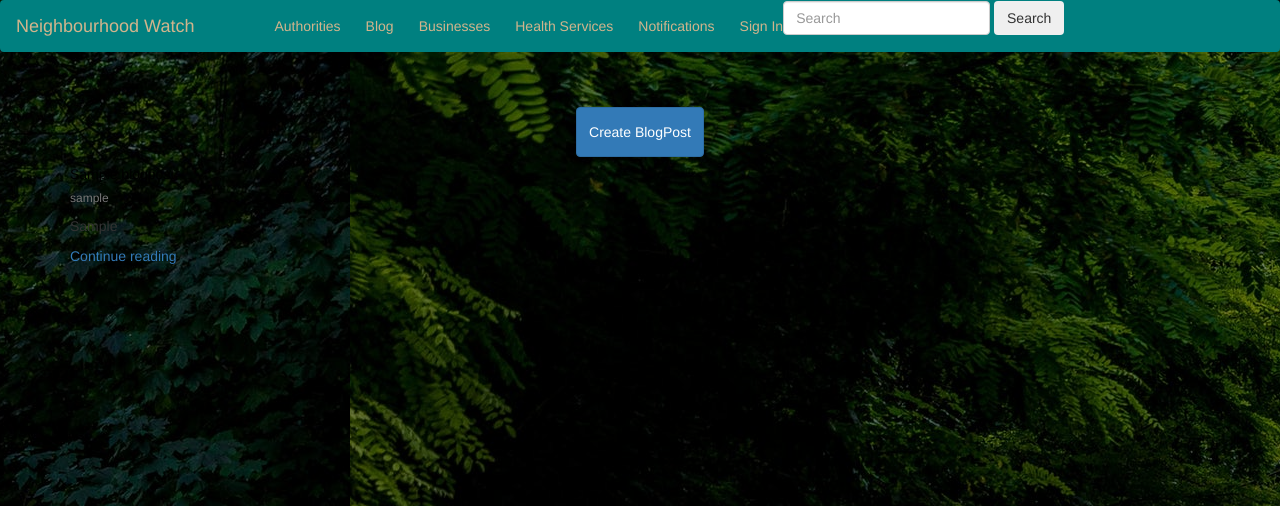
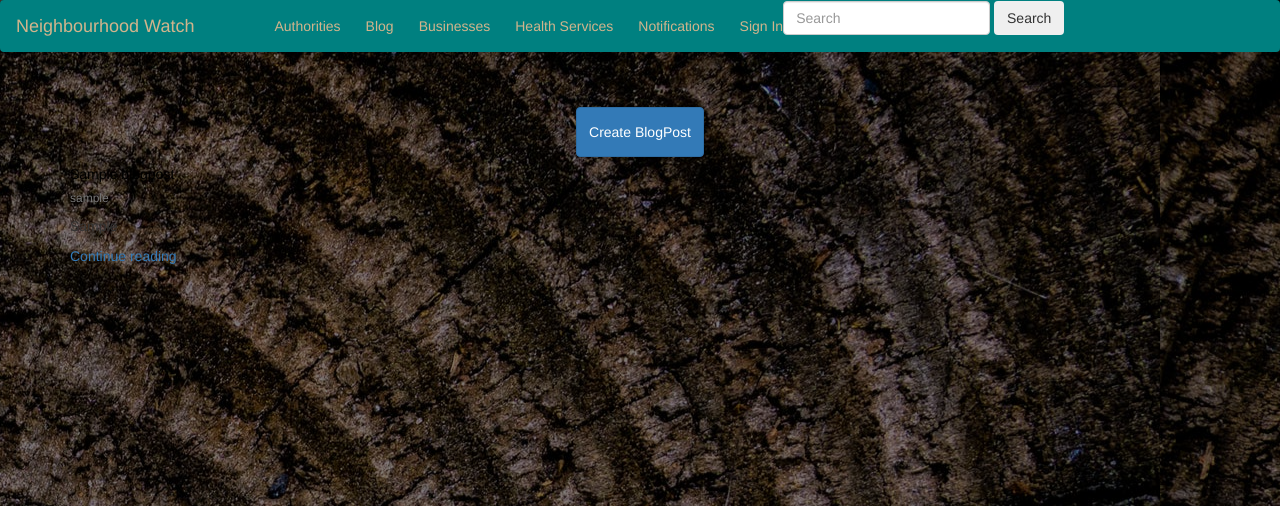
Before and after one commit to ReginaWangui/hood-app, a Django app: template hood/templates/pages/blog.html in a window 1280 px wide. Shown: the top 506 px of the page. Run offline with Django 3.2, Linux system fonts and the light colour scheme; the template is opened without the code that fills it: values that come from a table or form of the project are taken from there, others are empty; tables that the repository leaves empty hold one stand-in row (values such as "Sample post"); parts of the project's set-up code (start-up, migrations or seed data) failed here and were passed over; some libraries are stand-ins or nearby versions.

Commit message:
deployment

```diff
--- a/hood/static/css/base.css
+++ b/hood/static/css/base.css
@@ -1,6 +1,6 @@
 body{
   background-color: MintCream;
-  background-image: url(../imedia/businesslogo/screen11.jpg);
-  background: linear-gradient( rgba(0, 0, 0, 0.5), rgba(0, 0, 0, 0.5) ), url(/media/businesslogo/screen11.jpg) fixed;
+  background-image: url(../media/businesslogo/screen11.jpg);
+  background: linear-gradient( rgba(0, 0, 0, 0.5), rgba(0, 0, 0, 0.5) ), url(/media/post/screen13.jpeg) fixed;
   background-position: -500% 10%;
 }
--- a/hood/static/css/base2.css
+++ b/hood/static/css/base2.css
@@ -1,6 +1,6 @@
 body{
   background-color: #f4f7f6;
   background-image: url(/media/businesslogo/screen11.jpg);
-  background: linear-gradient( rgba(0, 0, 0, 0.2), rgba(0, 0, 0, 0.2) ), url(/media/businesslogo/screen11.jpg) fixed;
+  background: linear-gradient( rgba(0, 0, 0, 0.2), rgba(0, 0, 0, 0.2) ), url(/media/post/screen13.jpeg) fixed;
   background-position: 50% 50%;
 }
```
